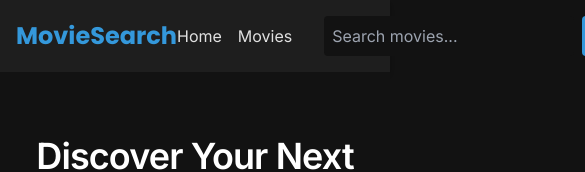
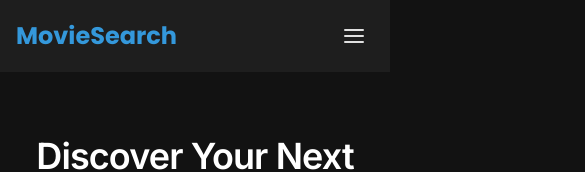
Before and after one commit to damarnur/ArdianNugroho-DamarNurFadhilAkbar-Web-Intermediate-2024, a Next.js app: page / in a window 390 px wide. Shown: the top 172 px of the page, 585 px wide, since content can reach past the window. Built offline with nearby package versions, Linux system fonts and the light colour scheme; no server answers.

Commit message:
feat: add mobile menu toggle and dropdown to navbar

```diff
--- /dev/null
+++ b/src/app/components/Icons/CloseIcon.tsx
@@ -0,0 +1,21 @@
+import React from 'react';
+
+export default function CloseIcon({ className }: { className?: string }) {
+  return (
+    <svg
+      xmlns="http://www.w3.org/2000/svg"
+      width="24"
+      height="24"
+      viewBox="0 0 24 24"
+      fill="none"
+      stroke="currentColor"
+      strokeWidth="2"
+      strokeLinecap="round"
+      strokeLinejoin="round"
+      className={className}
+    >
+      <line x1="18" y1="6" x2="6" y2="18"></line>
+      <line x1="6" y1="6" x2="18" y2="18"></line>
+    </svg>
+  );
+}
--- /dev/null
+++ b/src/app/components/Icons/MenuIcon.tsx
@@ -0,0 +1,22 @@
+import React from 'react';
+
+export default function MenuIcon({ className }: { className?: string }) {
+  return (
+    <svg
+      xmlns="http://www.w3.org/2000/svg"
+      width="24"
+      height="24"
+      viewBox="0 0 24 24"
+      fill="none"
+      stroke="currentColor"
+      strokeWidth="2"
+      strokeLinecap="round"
+      strokeLinejoin="round"
+      className={className}
+    >
+      <line x1="3" y1="12" x2="21" y2="12"></line>
+      <line x1="3" y1="6" x2="21" y2="6"></line>
+      <line x1="3" y1="18" x2="21" y2="18"></line>
+    </svg>
+  );
+}
--- a/src/app/components/Navbar.tsx
+++ b/src/app/components/Navbar.tsx
@@ -6,9 +6,12 @@ import { useRouter } from 'next/navigation';
 import { useTheme } from '@/context/theme-context';
 import MoonIcon from '@/app/components/Icons/MoonIcon';
 import SunIcon from '@/app/components/Icons/SunIcon';
+import MenuIcon from '@/app/components/Icons/MenuIcon';
+import CloseIcon from '@/app/components/Icons/CloseIcon';
 
 const Navbar = () => {
   const [searchQuery, setSearchQuery] = useState('');
+  const [isMobileMenuOpen, setIsMobileMenuOpen] = useState(false);
   const router = useRouter();
   const { isDarkMode, toggleTheme } = useTheme();
 
@@ -16,21 +19,42 @@ const Navbar = () => {
     e.preventDefault();
     if (searchQuery.trim()) {
       router.push(`/movies?query=${encodeURIComponent(searchQuery)}`);
+      setIsMobileMenuOpen(false);
     }
+  };
+
+  const toggleMobileMenu = () => {
+    setIsMobileMenuOpen(!isMobileMenuOpen);
+  };
+
+  const closeMobileMenu = () => {
+    setIsMobileMenuOpen(false);
   };
 
   return (
     <nav
       className={`p-4 shadow-md ${isDarkMode ? 'bg-bg-light' : 'bg-white'} transition-colors duration-300`}
     >
-      <div className="container mx-auto flex justify-between items-center">
+      <div className="container mx-auto flex justify-between items-center relative">
+        {/* Logo */}
         <Link
           href="/"
           className={`text-2xl font-display font-bold ${isDarkMode ? 'text-accent-blue' : 'text-blue-600'} transition-colors duration-300`}
         >
           MovieSearch
         </Link>
-        <div className="flex items-center space-x-4">
+
+        {/* Mobile Menu Toggle */}
+        <button
+          onClick={toggleMobileMenu}
+          className={`md:hidden p-2 rounded-full ${isDarkMode ? 'text-text-primary' : 'text-gray-800'}`}
+          aria-label="Toggle Mobile Menu"
+        >
+          {isMobileMenuOpen ? <CloseIcon /> : <MenuIcon />}
+        </button>
+
+        {/* Desktop Navigation */}
+        <div className="hidden md:flex items-center space-x-4">
           <div className="space-x-4 mr-4">
             <Link
               href="/"
@@ -73,6 +97,63 @@ const Navbar = () => {
             )}
           </button>
         </div>
+
+        {/* Mobile Menu Dropdown */}
+        {isMobileMenuOpen && (
+          <div
+            className={`absolute top-full left-0 right-0 md:hidden mt-4 p-4 shadow-lg
+            ${isDarkMode ? 'bg-bg-light' : 'bg-white'} z-50`}
+          >
+            <div className="flex flex-col space-y-4">
+              <Link
+                href="/"
+                onClick={closeMobileMenu}
+                className={`hover:text-accent-blue transition ${isDarkMode ? 'text-text-primary' : 'text-gray-800'} transition-colors duration-300`}
+              >
+                Home
+              </Link>
+              <Link
+                href="/movies"
+                onClick={closeMobileMenu}
+                className={`hover:text-accent-blue transition ${isDarkMode ? 'text-text-primary' : 'text-gray-800'} transition-colors duration-300`}
+              >
+                Movies
+              </Link>
+              <form onSubmit={handleSearch} className="flex flex-col space-y-2">
+                <input
+                  type="text"
+                  value={searchQuery}
+                  onChange={(e) => setSearchQuery(e.target.value)}
+                  placeholder="Search movies..."
+                  className={`p-2 rounded focus:outline-none focus:ring-2 focus:ring-accent-blue
+                    ${isDarkMode ? 'bg-bg-dark text-text-primary' : 'bg-gray-200 text-gray-800'} transition-colors duration-300`}
+                />
+                <button
+                  type="submit"
+                  className={`px-4 py-2 rounded hover:opacity-80 transition
+                    ${isDarkMode ? 'bg-accent-blue text-white' : 'bg-blue-500 text-white'} transition-colors duration-300`}
+                >
+                  Search
+                </button>
+              </form>
+              <div className="flex justify-between items-center">
+                <span className={`${isDarkMode ? 'text-text-primary' : 'text-gray-800'}`}>
+                  {isDarkMode ? 'Light Mode' : 'Dark Mode'}
+                </span>
+                <button
+                  onClick={toggleTheme}
+                  className={`p-2 rounded-full ${isDarkMode ? 'bg-bg-dark' : 'bg-gray-200'} transition-colors duration-300`}
+                >
+                  {isDarkMode ? (
+                    <SunIcon className="text-text-primary" />
+                  ) : (
+                    <MoonIcon className="text-gray-800" />
+                  )}
+                </button>
+              </div>
+            </div>
+          </div>
+        )}
       </div>
     </nav>
   );
```
